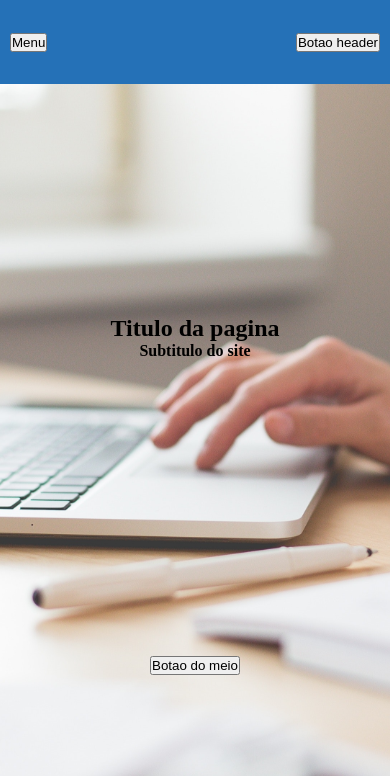
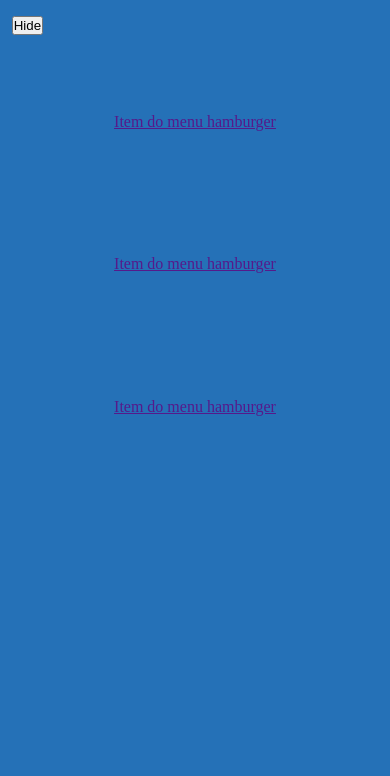
Before and after one commit to andersonarorjdev/Desafio-Raccon, a plain HTML site: page index.html in a window 390 px wide. Both pictures are taken after a click on the button "Menu". Shown: the top 776 px of the page. Drawn offline with Linux system fonts and the light colour scheme.

Commit message:
Desenvolvido o menu responsivo para o header.

```diff
--- /dev/null
+++ b/Js/Header.js
@@ -0,0 +1,11 @@
+//Tentei abstrair da forma mais simples que consegui econtrar para criar um menu hamburguer, tendo em vista que nunca fiz um desses sem o Botstrap.
+const ShowMenu = props =>{
+    let Menu = document.getElementById('Menu');
+     Menu.style.display = "block";
+     Menu.style.position = "absolute";
+  }
+
+const HideMenu = props =>{
+    let Menu = document.getElementById('Menu');
+    Menu.style.display = "none";
+}
--- a/index.html
+++ b/index.html
@@ -19,18 +19,37 @@
 
     <!-- Css do footer -->
     <link rel="stylesheet" href="./styles/footer.css">
-
 </head>
 <body>
     <header id="Header">
+
+        <div id="Menu"><!--Menu que será mostrado ao clicar no hamburger menu-->
+            <header id="MenuHiddenHeader">
+                <button onclick="HideMenu()">Hide</button>
+            </header>
+            <ul id="MenuHidden">
+                <li class="ItemsMenu">
+                    <a href="">Item do menu hamburger</a>
+                </li>
+                <li class="ItemsMenu">
+                    <a href="">Item do menu hamburger</a>
+                </li>
+                <li class="ItemsMenu">
+                    <a href="">Item do menu hamburger</a>
+                </li>
+            </ul>
+        </div>
+
         <nav id="NavSmallhidden">
-            <button>
+            <button onclick="ShowMenu()">
                 Menu
             </button>
             <button>
                 Botao header
             </button>
         </nav>
+
+
 
         <nav id="NavGreat">
             GREAT
@@ -64,5 +83,7 @@
 
     </footer>
 
+ <script src="./Js/Header.js"></script>
 </body>
+
 </html>
--- a/styles/navbar.css
+++ b/styles/navbar.css
@@ -69,6 +69,36 @@
 
 }
 
+#Menu{
+    height: 100vh;
+    width:100vw;
+    background-color:#2571b7;
+    display:none;
+}
+
+#MenuHiddenHeader{
+    padding-top:4%;
+    padding-left: 3%;
+
+    display:flex;
+    flex-direction:row;
+    justify-content:flex-start;
+    align-items: center;
+}
+
+#MenuHidden{
+    display:flex;
+    flex-direction:column;
+    justify-content:center;
+    align-items: center;
+    list-style: none;
+    padding-top:20%;
+
+}
+
+.ItemsMenu{
+  padding-bottom: 32%;
+}
 
 
 #NavGreat{
```
